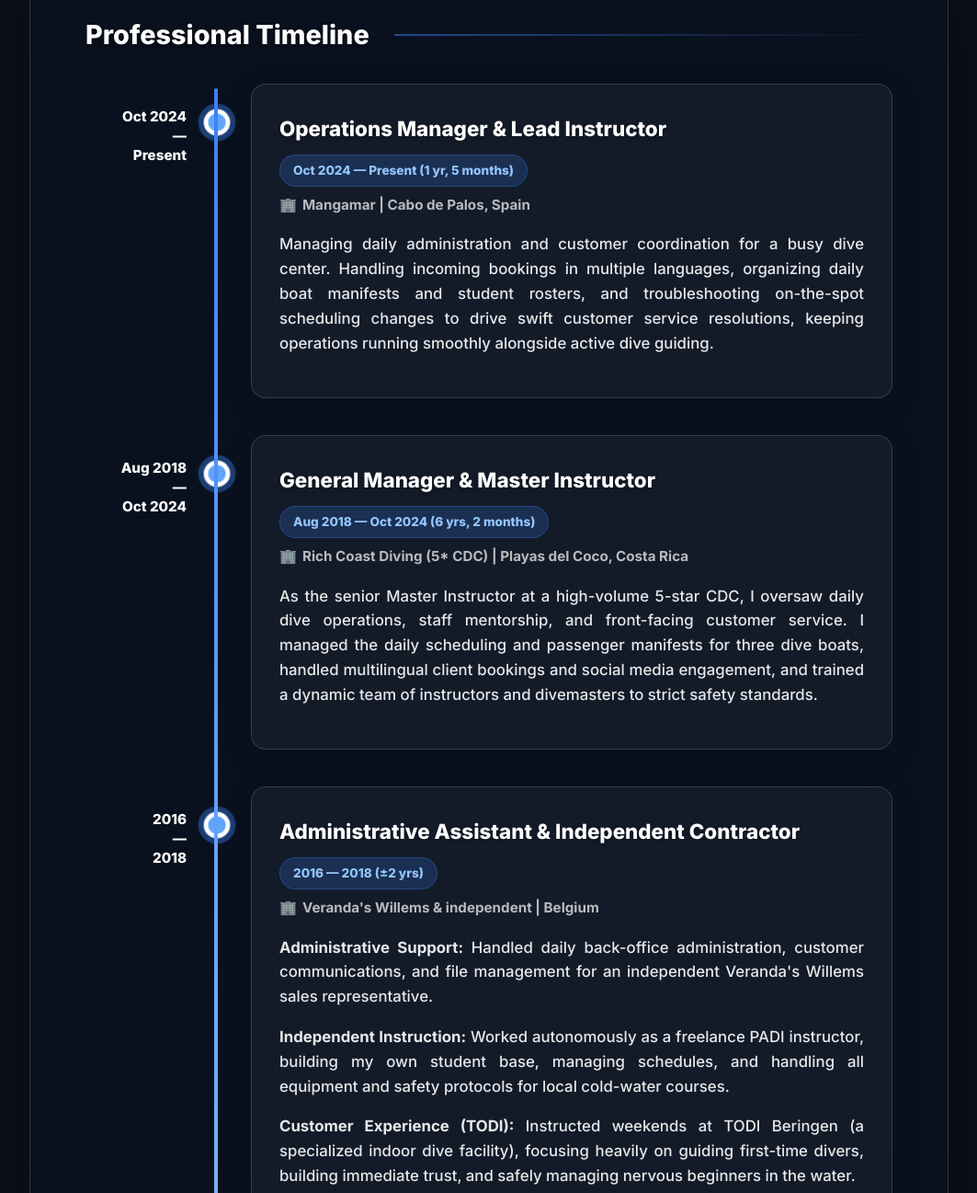
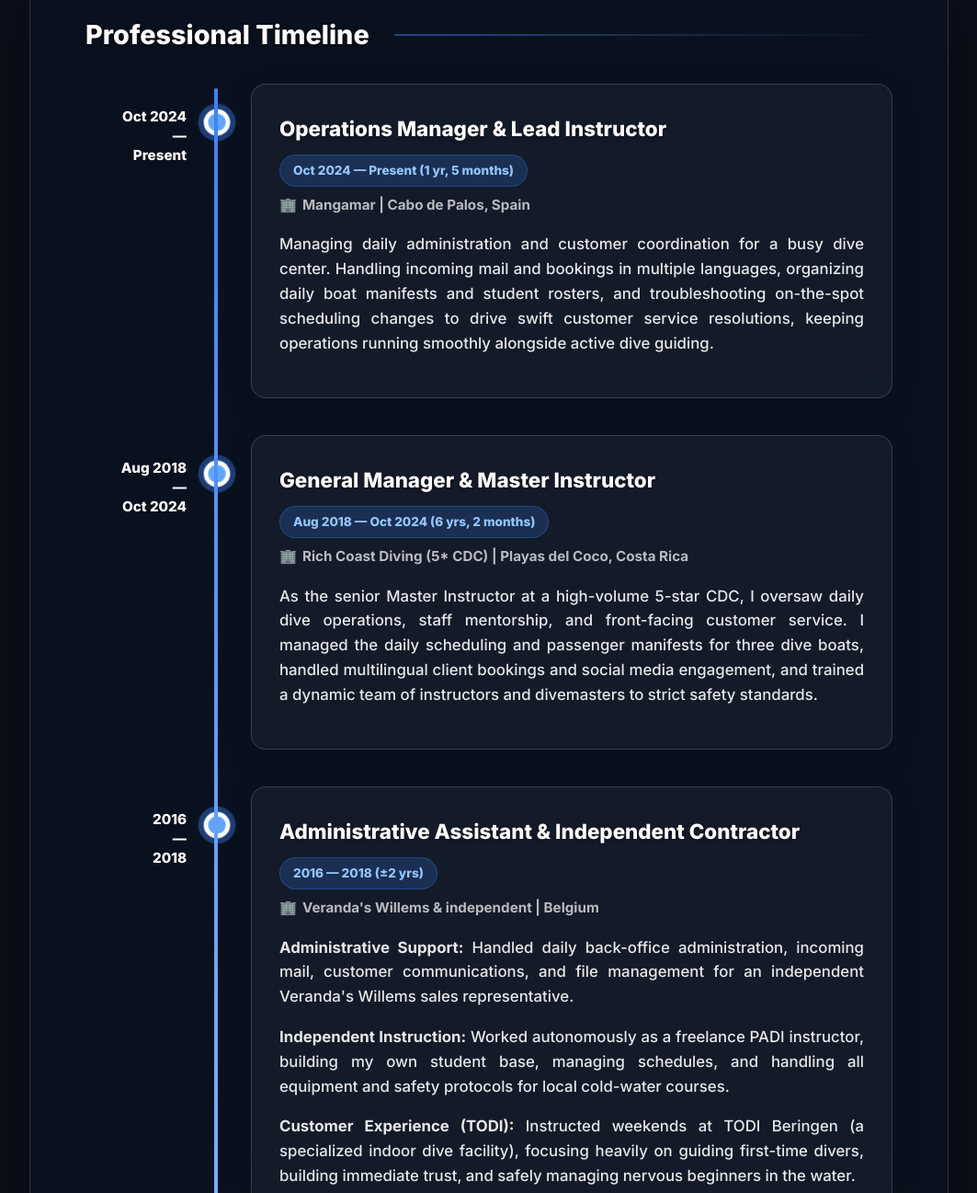
Before and after one commit to tom-bonte/tom-bonte.github.io, a plain HTML site: page index.html in a window 1280 px wide. Shown: the part 2608-3905 px from the top of the page at 92% size, without its empty margins (108-1171 px from the left). Drawn offline with nearby package versions, Linux system fonts and the light colour scheme.

Commit message:
Update index.html

```diff
--- a/index.html
+++ b/index.html
@@ -584,7 +584,7 @@
                     </div>
                     <div class="job-company"><span class="emoji">🏢</span> Mangamar | Cabo de Palos, Spain</div>
 
-                    <p>Managing daily administration and customer coordination for a busy dive center. Handling incoming bookings in multiple languages, organizing daily boat manifests and student rosters, and troubleshooting on-the-spot scheduling changes to drive swift customer service resolutions, keeping operations running smoothly alongside active dive guiding.</p>
+                    <p>Managing daily administration and customer coordination for a busy dive center. Handling incoming mail and bookings in multiple languages, organizing daily boat manifests and student rosters, and troubleshooting on-the-spot scheduling changes to drive swift customer service resolutions, keeping operations running smoothly alongside active dive guiding.</p>
                 </div>
             </div>
 
@@ -612,7 +612,7 @@
                     </div>
                     <div class="job-company"><span class="emoji">🏢</span> Veranda's Willems & independent | Belgium</div>
 
-                    <p><strong>Administrative Support:</strong> Handled daily back-office administration, customer communications, and file management for an independent Veranda's Willems sales representative.</p>
+                    <p><strong>Administrative Support:</strong> Handled daily back-office administration, incoming mail, customer communications, and file management for an independent Veranda's Willems sales representative.</p>
 
 <p><strong>Independent Instruction:</strong> Worked autonomously as a freelance PADI instructor, building my own student base, managing schedules, and handling all equipment and safety protocols for local cold-water courses.</p>
 
```
